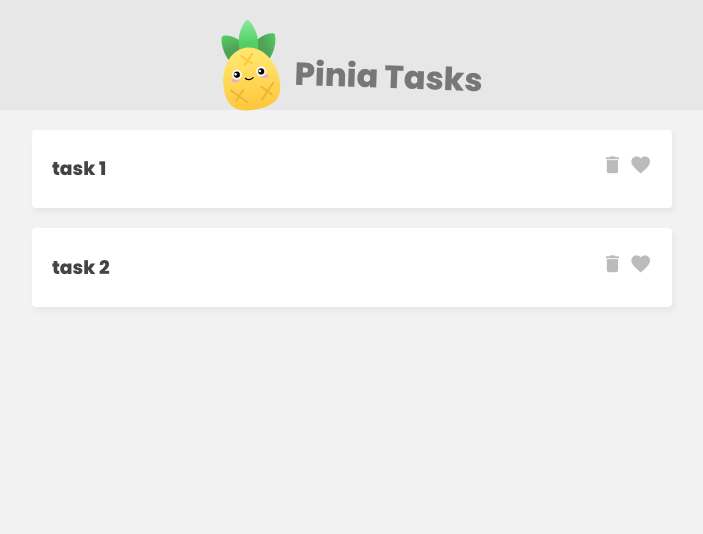
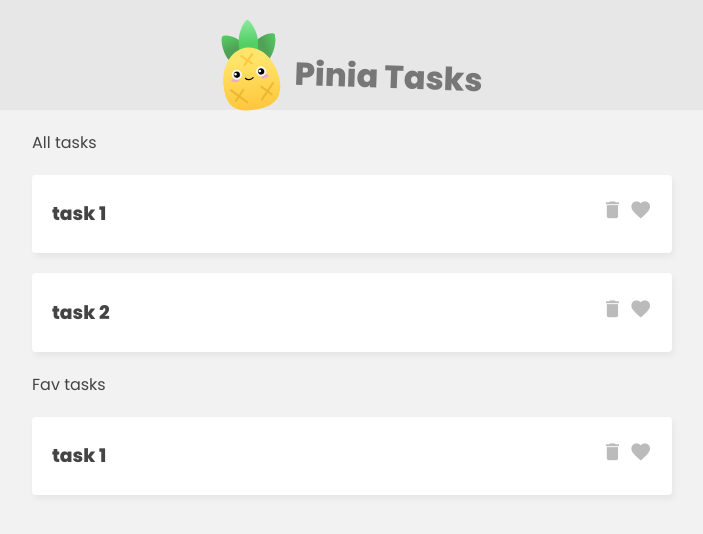
Before and after one commit to dmarsal90/pinia-task, a Vue app: page / in a window 1280 px wide. Shown: the top 534 px of the page, without its empty margins (288-991 px from the left). Built offline with nearby package versions, Linux system fonts and the light colour scheme.

Commit message:
Add fav task to App

```diff
--- a/src/App.vue
+++ b/src/App.vue
@@ -8,7 +8,14 @@
 
     <!-- task list -->
     <div class="task-list">
+      <p>All tasks</p>
       <div v-for="task in taskStore.tasks">
+        <TaskDetails :task="task"/>
+      </div>
+    </div>
+    <div class="task-list">
+      <p>Fav tasks</p>
+      <div v-for="task in taskStore.fav">
         <TaskDetails :task="task"/>
       </div>
     </div>
```
